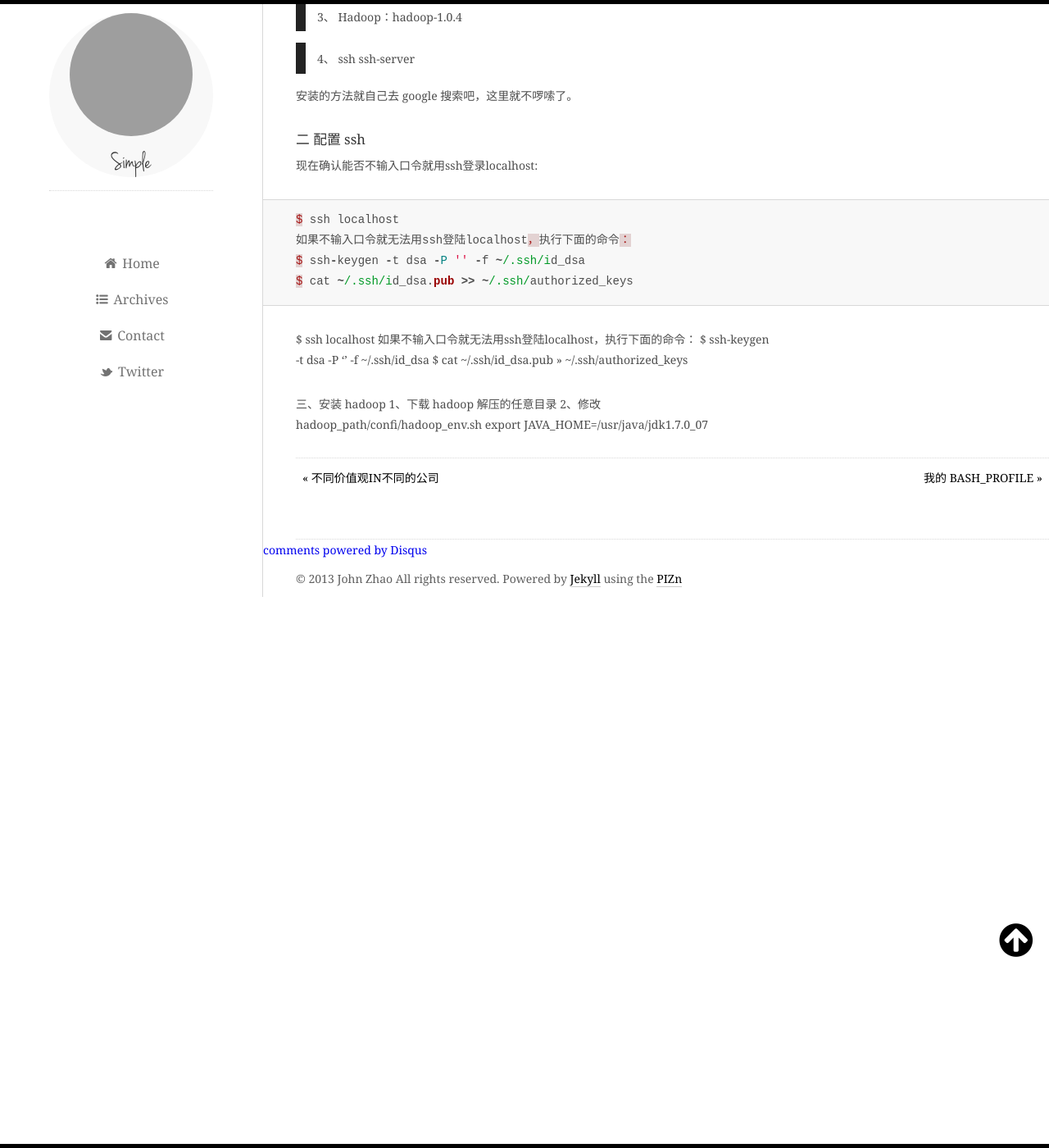
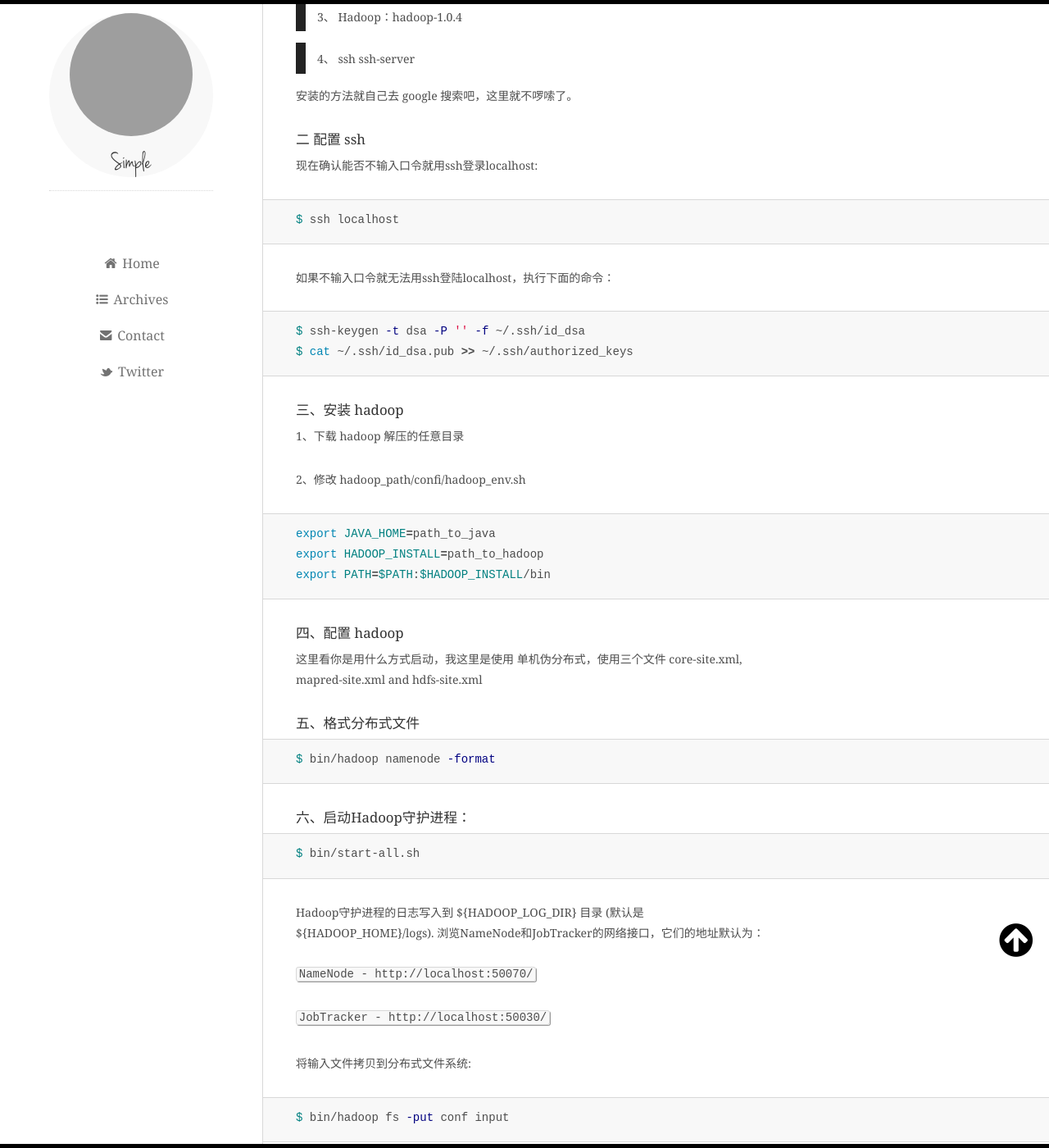
Before and after one commit to zhaoxuan/blog_source, a Jekyll site: the page built from _posts/2013-01-31-hadoop-install.markdown, in a window 1280 px wide and 1400 px high, scrolled down 326 px. Shown: the whole window at 82% size. Built offline with Jekyll 4.4.1, drawn with Linux system fonts in a browser that asks for light colours; Markdown is read by kramdown in place of the engine named in the settings; comment, search, counter and statistics services are not loaded; some of the changed text lies outside the part shown.

Commit message:
hadoop post

```diff
--- a/_posts/2013-01-31-hadoop-install.markdown
+++ b/_posts/2013-01-31-hadoop-install.markdown
@@ -20,23 +20,73 @@ categories: feeling
 ####二 配置 ssh
 
 现在确认能否不输入口令就用ssh登录localhost:
+{% highlight bash %}
+$ ssh localhost
+{% endhighlight %}
 
-{% highlight ruby %}
-$ ssh localhost
 如果不输入口令就无法用ssh登陆localhost，执行下面的命令：
+{% highlight bash %}
 $ ssh-keygen -t dsa -P '' -f ~/.ssh/id_dsa
 $ cat ~/.ssh/id_dsa.pub >> ~/.ssh/authorized_keys
 {% endhighlight %}
 
+####三、安装 hadoop
+1、下载 hadoop 解压的任意目录
 
+2、修改 hadoop_path/confi/hadoop_env.sh
+{% highlight bash %}
+export JAVA_HOME=path_to_java
+export HADOOP_INSTALL=path_to_hadoop
+export PATH=$PATH:$HADOOP_INSTALL/bin
+{% endhighlight %}
 
-$ ssh localhost
-如果不输入口令就无法用ssh登陆localhost，执行下面的命令：
-$ ssh-keygen -t dsa -P '' -f ~/.ssh/id_dsa
-$ cat ~/.ssh/id_dsa.pub >> ~/.ssh/authorized_keys
+####四、配置 hadoop
 
+这里看你是用什么方式启动，我这里是使用 单机伪分布式，使用三个文件 core-site.xml, mapred-site.xml and hdfs-site.xml
 
-三、安装 hadoop
-1、下载 hadoop 解压的任意目录
-2、修改 hadoop_path/confi/hadoop_env.sh
-     export JAVA_HOME=/usr/java/jdk1.7.0_07
+####五、格式分布式文件
+
+{% highlight bash %}
+$ bin/hadoop namenode -format
+{% endhighlight %}
+
+####六、启动Hadoop守护进程：
+{% highlight bash %}
+$ bin/start-all.sh
+{% endhighlight %}
+
+Hadoop守护进程的日志写入到 ${HADOOP_LOG_DIR} 目录 (默认是 ${HADOOP_HOME}/logs).
+浏览NameNode和JobTracker的网络接口，它们的地址默认为：
+
+`NameNode - http://localhost:50070/`
+
+`JobTracker - http://localhost:50030/`
+
+将输入文件拷贝到分布式文件系统:
+{% highlight bash %}
+$ bin/hadoop fs -put conf input
+{% endhighlight %}
+
+运行发行版提供的示例程序：
+{% highlight bash %}
+$ bin/hadoop jar hadoop-*-examples.jar grep input output 'dfs[a-z.]+'
+{% endhighlight %}
+
+查看输出文件：
+将输出文件从分布式文件系统拷贝到本地文件系统查看：
+{% highlight bash %}
+$ bin/hadoop fs -get output output
+$ cat output/*
+{% endhighlight %}
+
+或者
+在分布式文件系统上查看输出文件：
+{% highlight bash %}
+$ bin/hadoop fs -cat output/*
+{% endhighlight %}
+
+完成全部操作后，停止守护进程：
+
+{% highlight bash %}
+$ bin/stop-all.sh
+{% endhighlight %}
```
